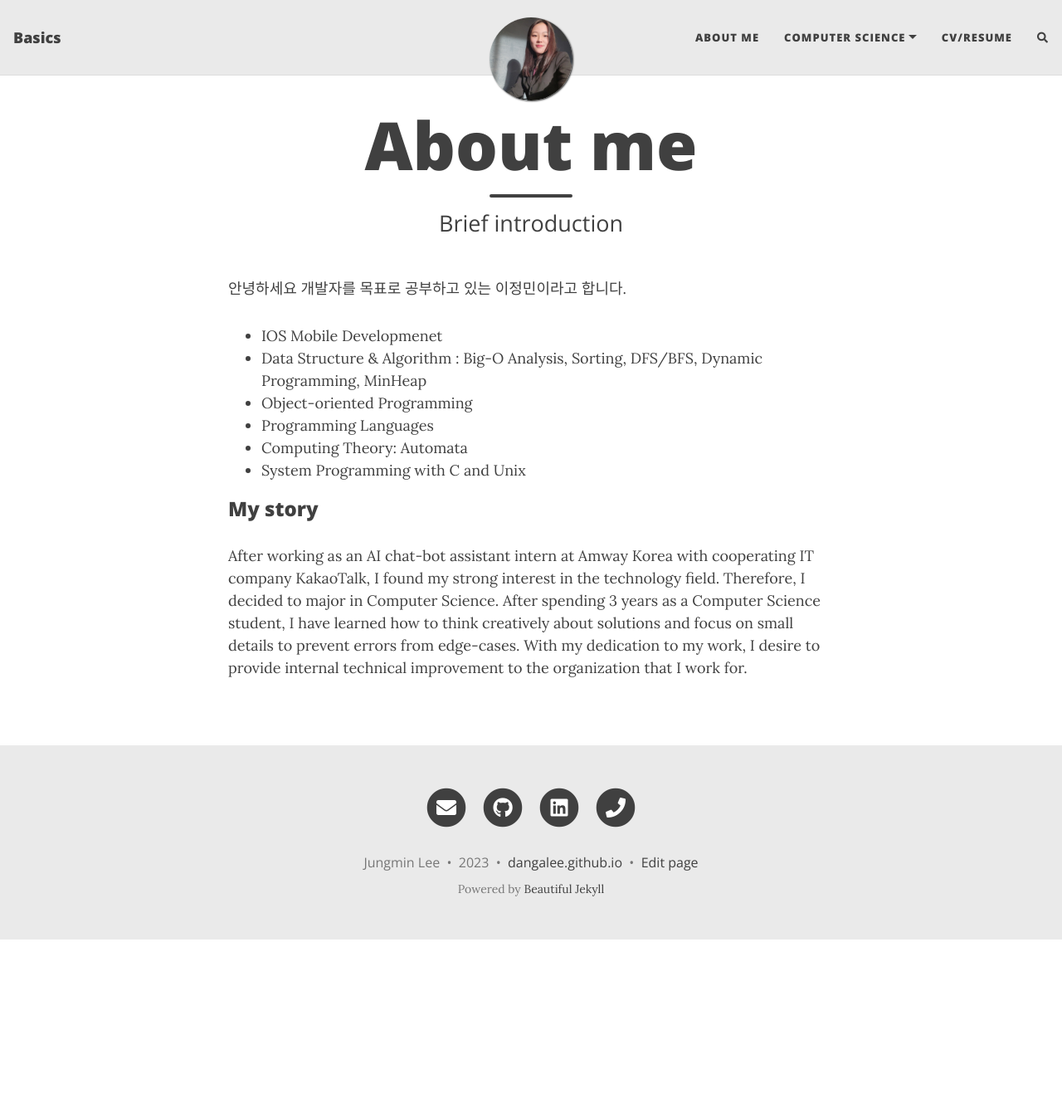
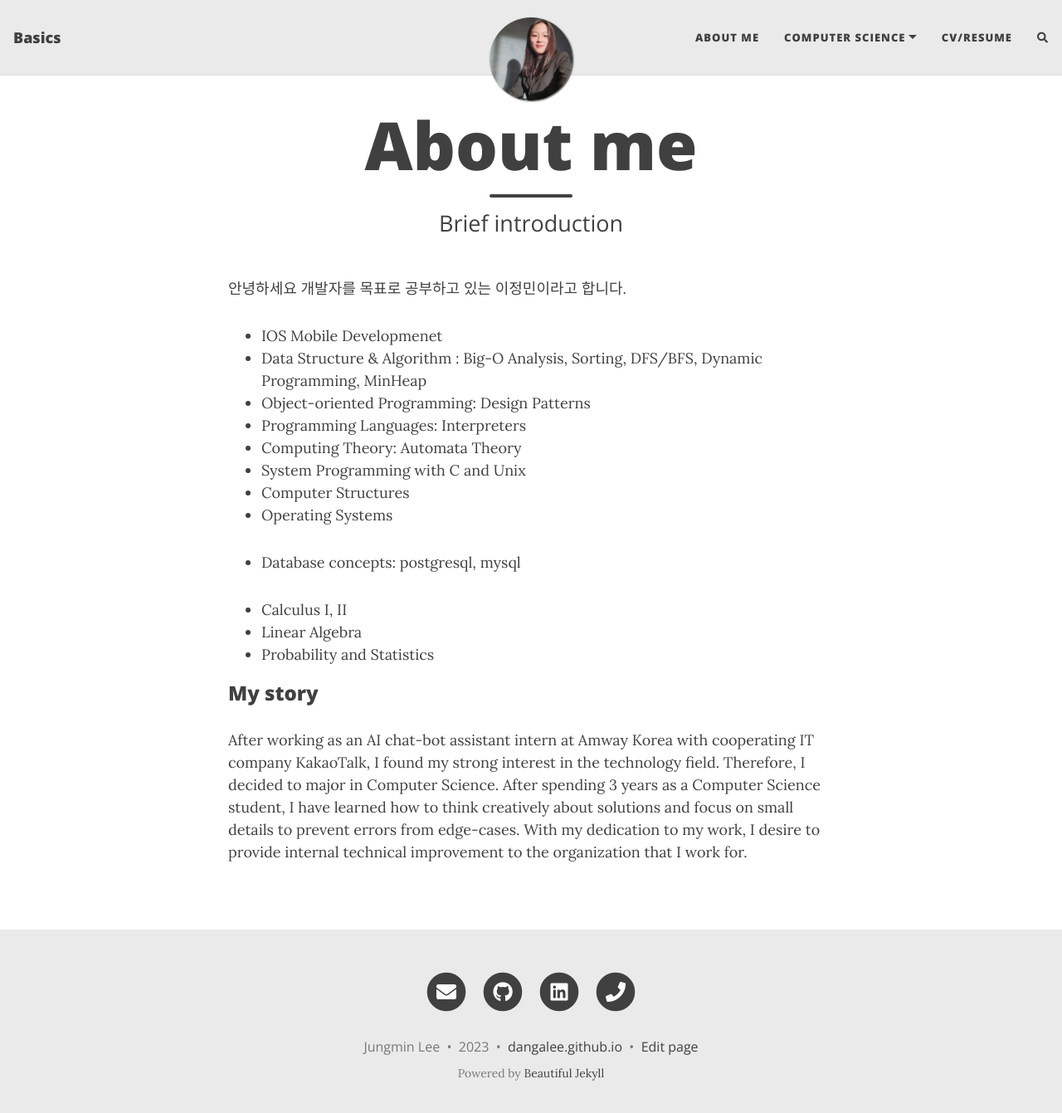
Before and after one commit to dangalee/dangalee.github.io, a Jekyll site: the page built from aboutme.md, in a window 1280 px wide and 1354 px high. Shown: the top 1341 px of the window at 83% size. Built offline with Jekyll 4.4.1, drawn with Linux system fonts in a browser that asks for light colours; nearby versions of some CDN libraries; comment, search, counter and statistics services are not loaded.

Commit message:
minor fix

```diff
--- a/aboutme.md
+++ b/aboutme.md
@@ -8,11 +8,17 @@ subtitle: Brief introduction
 
 - IOS Mobile Developmenet
 - Data Structure & Algorithm : Big-O Analysis, Sorting, DFS/BFS, Dynamic Programming, MinHeap
-- Object-oriented Programming
-- Programming Languages
-- Computing Theory: Automata
+- Object-oriented Programming: Design Patterns
+- Programming Languages: Interpreters
+- Computing Theory: Automata Theory
 - System Programming with C and Unix
+- Computer Structures
+- Operating Systems
+- Database concepts: postgresql, mysql
 
+- Calculus I, II
+- Linear Algebra
+- Probability and Statistics
 
 ### My story
 
```
Also changed, not shown: _posts/2023-05-09-문제풀면서느끼는점.md (added, +8 -0 lines).
